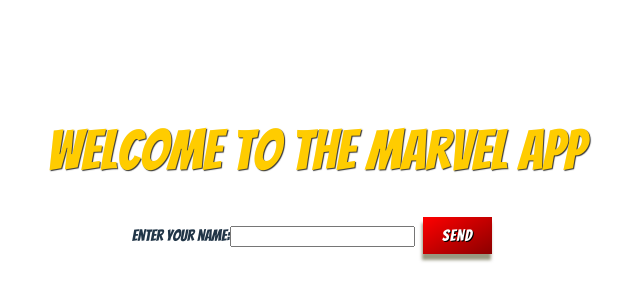
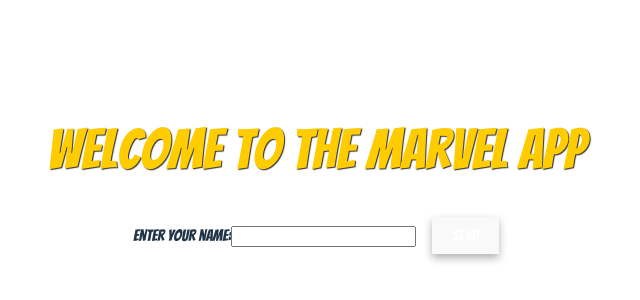
Before and after one commit to AlanDkoXS/marvel-app, a React (Vite) app: page / in a window 1280 px wide. Shown: the part 228-528 px from the top of the page, without its empty margins (324-964 px from the left). Built offline with nearby package versions, Linux system fonts and the light colour scheme; no server answers.

Commit message:
🎨 Update: Styles

```diff
--- a/src/assets/styles/Layout.css
+++ b/src/assets/styles/Layout.css
@@ -11,6 +11,35 @@
     moveBackground 200s linear infinite,
     fadeIn 2s ease-in;
 }
+
+.layout__header {
+    position: static; /* Keeps the header always visible */
+    top: 0;
+    left: 0;
+    width: 100%;
+    height: 150px; /* Adjust height as needed */
+    z-index: 10;
+    display: flex;
+    justify-content: center;
+    align-items: center;
+    background: rgba(0, 0, 0, 0.6); /* Adds a semi-transparent dark background */
+    backdrop-filter: blur(5px); /* Adds a blur effect to the background */
+    box-shadow: 0 2px 10px rgba(0, 0, 0, 0.5); /* Subtle shadow for depth */
+  }
+
+  .layout__header img {
+    height: 100%; /* Ensures the image fills the header */
+    max-width: 80%; /* Adjusts to fit smaller screens */
+    object-fit: contain; /* Maintains image aspect ratio */
+    filter: drop-shadow(0 2px 4px rgba(0, 0, 0, 0.7)); /* Adds a shadow to the logo */
+    transition: transform 0.3s ease; /* Smooth hover effect */
+  }
+
+  .layout__header img:hover {
+    transform: scale(1.05); /* Slight zoom effect on hover */
+  }
+
+
 .layout__background {
   position: absolute;
   top: 0;
--- a/src/assets/styles/index.css
+++ b/src/assets/styles/index.css
@@ -14,15 +14,30 @@
   -moz-osx-font-smoothing: grayscale;
 
   --font-banger: 'Bangers', sans-serif;
+  --layout-width: 100%;
+  --layout-max-width: 1200px;
 }
 
 a {
-  font-weight: 500;
-  color: #646cff;
-  text-decoration: inherit;
+  display: inline-block;
+  margin-bottom: 15px;
+  padding: 10px 20px;
+  font-size: 1em;
+  font-family: 'Bangers', sans-serif;
+  font-weight: bold;
+  color: white;
+  background: #e62429;
+  text-transform: uppercase;
+  text-decoration: none;
+  box-shadow: 0 4px 8px rgba(0, 0, 0, 0.3);
+  transition:
+    background-color 0.3s ease,
+    transform 0.2s ease;
 }
+
 a:hover {
-  color: #535bf2;
+  background: #c81e23;
+  transform: translateY(-2px);
 }
 
 body {
@@ -59,32 +74,32 @@
   font-size: 2em;
 }
 
+label {
+    margin: .5rem;
+}
+
 button {
-  border: none;
-  border-radius: none;
-  margin: 0.5rem;
-  display: inline-flex;
-  align-items: center;
-  justify-content: center;
-  padding: 0.6em 1.2em;
-  background: linear-gradient(150deg, red, darkred);
-  cursor: pointer;
-  box-shadow: -1px 6px 3px rgba(50, 50, 0, 0.5);
-  z-index: 1;
-  font-size: 1em;
-  color: white;
-  font-family: 'Bangers', cursive;
-  font-weight: bold;
-  text-transform: uppercase;
-  letter-spacing: 1px;
-  text-shadow: 1px 1px 0px black;
-  transition:
-    background-color 0.25s,
-    border-color 0.25s;
+    display: inline-block;
+    margin: 0.5rem 0.5rem;
+    padding: 10px 20px;
+    font-size: 1rem;
+    font-family: 'Bangers', sans-serif;
+    font-weight: bold;
+    color: white;
+    background: #e62429;
+    text-transform: uppercase;
+    text-decoration: none;
+    text-align: center;
+    border: none;
+    border-radius: none;
+    box-shadow: 0 4px 8px rgba(0, 0, 0, 0.3);
+    cursor: pointer;
+    transition: background-color 0.3s ease, transform 0.2s ease;
 }
 
 button:hover {
-  background-color: #333;
+    background: #c81e23;
+    transform: translateY(-4px);
 }
 
 button:focus,
--- a/src/components/CharacterCard.jsx
+++ b/src/components/CharacterCard.jsx
@@ -23,7 +23,7 @@
         alt={character.name}
       />
       <h3>{character.name}</h3>
-      <Link to={`/wiki/${character.id}`}>Details</Link>
+      <Link to={`/wiki/${character.name}`}>Details</Link>
     </div>
   );
 };
```
